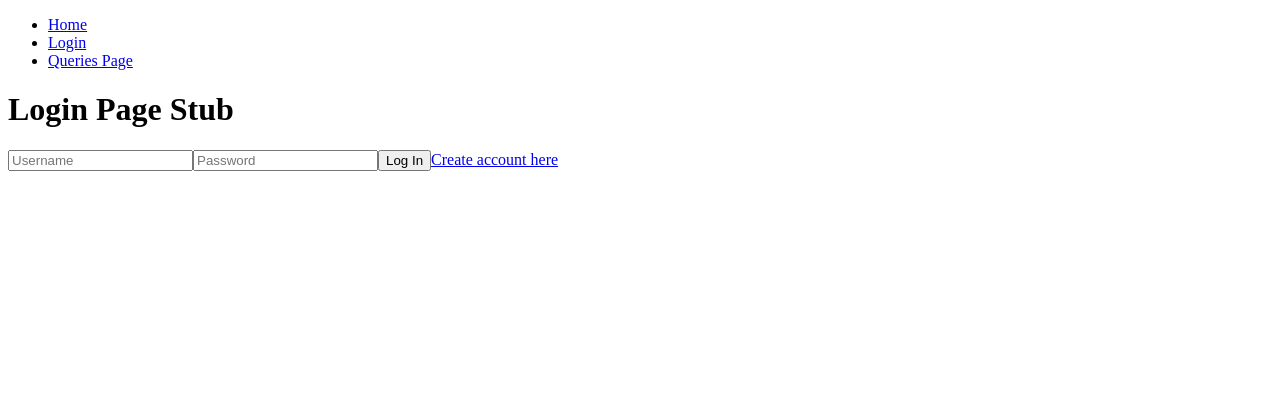
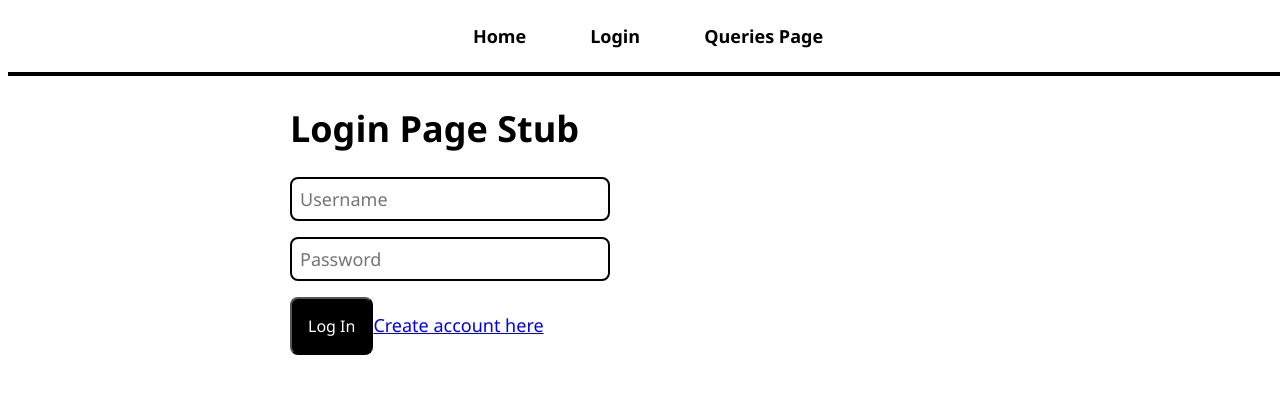
Before and after one commit to GoonerBrian/CIS4301-Group-11, a React (Create React App) app in the folder frontend/: page /login in a window 1280 px wide. Shown: the top 394 px of the page. Built offline with nearby package versions, Linux system fonts and the light colour scheme.

Commit message:
Added styling from LinkedIn Learning course

```diff
--- a/frontend/src/App.css
+++ b/frontend/src/App.css
@@ -0,0 +1,114 @@
+body {
+    font-family: 'Segoe UI', Tahoma, Geneva, Verdana, sans-serif;
+    font-size: 18px;
+  }
+
+  button {
+    padding: 16px;
+    font-family: 'Segoe UI', Tahoma, Geneva, Verdana, sans-serif;
+    font-size: 16px;
+    background-color: black;
+    color: white;
+    border-radius: 8px;
+    cursor: pointer;
+  }
+
+  h3, h4 {
+    margin-bottom: 0;
+  }
+
+  nav {
+    border-bottom: 4px solid black;
+    text-align: center;
+    position: fixed;
+    top: 0;
+    width: 100%;
+    background: white;
+  }
+
+  nav ul {
+    list-style-type: none;
+    margin: 0;
+    padding: 0;
+  }
+
+  nav li {
+    display: inline-block;
+    padding-top: 24px;
+    padding-bottom: 24px;
+  }
+
+  nav a {
+    text-decoration: none;
+    color: black;
+    font-weight: bold;
+    padding: 24px 32px;
+  }
+
+  nav a:hover {
+    background: black;
+    color: white;
+  }
+
+  #page-body {
+    max-width: 700px;
+    margin: auto;
+    padding-top: 72px;
+  }
+
+  .article-list-item {
+    text-decoration: none;
+    color: black;
+    padding: 16px 0 0 0;
+  }
+
+  .article-list-item p {
+    padding-bottom: 32px;
+    border-bottom: 2px solid black;
+  }
+
+  #add-comment-form {
+    border-bottom: 2px solid black;
+    padding: 16px;
+  }
+
+  #add-comment-form h3 {
+    margin-bottom: 16px;
+  }
+
+  input, textarea {
+    display: block;
+    width: 300px;
+    padding: 8px;
+    border-radius: 8px;
+    font-family: 'Segoe UI', Tahoma, Geneva, Verdana, sans-serif;
+    font-size: 18px;
+    border: 2px solid black;
+    margin-bottom: 16px;
+  }
+
+  .error {
+    padding: 8px;
+    border-radius: 4px;
+    background-color: pink;
+  }
+
+  #add-comment-form button {
+    width: 320px;
+  }
+
+  #upvotes-section button, p {
+    display: inline-block;
+    margin-right: 16px;
+  }
+
+  .comment {
+    border-bottom: 2px solid black;
+    padding: 16px;
+  }
+
+  .nav-right {
+    position: absolute;
+    top: 8px;
+    right: 8px;
+  }
```
